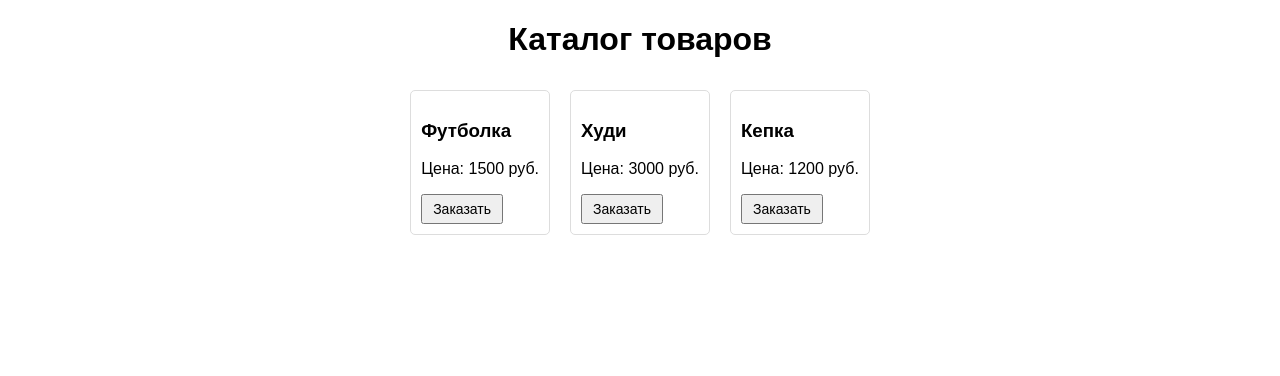
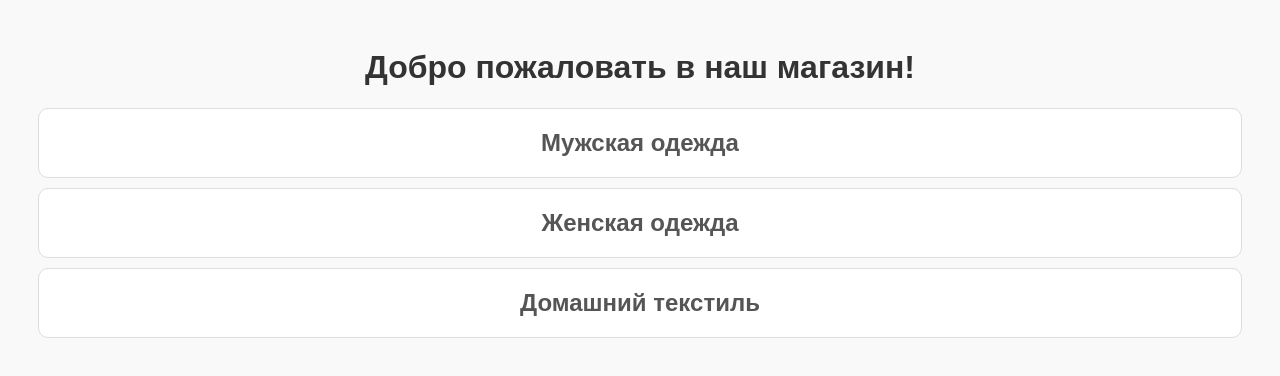
Before and after one commit to ikozlov13/telegram-mini-app, a website: page public/index.html in a window 1280 px wide. Drawn offline with Linux system fonts and the light colour scheme.

Commit message:
обновил главную страницу 2 раз

```diff
--- a/public/index.html
+++ b/public/index.html
@@ -3,58 +3,54 @@
 <head>
     <meta charset="UTF-8">
     <meta name="viewport" content="width=device-width, initial-scale=1.0">
-    <title>Telegram Mini App</title>
+    <title>Главная страница</title>
     <script async src="https://telegram.org/js/telegram-web-app.js"></script>
     <style>
         body {
             text-align: center;
             font-family: Arial, sans-serif;
+            padding: 20px;
+            background-color: #f9f9f9;
         }
-        .product {
+        h1 {
+            color: #333;
+        }
+        .category {
             border: 1px solid #ddd;
-            padding: 10px;
+            padding: 20px;
             margin: 10px;
-            border-radius: 5px;
-            display: inline-block;
-            text-align: left;
+            border-radius: 10px;
+            background-color: #fff;
+            cursor: pointer;
+            transition: background-color 0.3s ease;
         }
-        button {
-            padding: 5px 10px;
-            font-size: 14px;
-            cursor: pointer;
+        .category:hover {
+            background-color: #f1f1f1;
+        }
+        .category h2 {
+            margin: 0;
+            color: #555;
         }
     </style>
 </head>
 <body>
-    <h1>Каталог товаров</h1>
-    <div id="products"></div>
+    <h1>Добро пожаловать в наш магазин!</h1>
+    <div id="categories">
+        <div class="category" onclick="openCategory('men')">
+            <h2>Мужская одежда</h2>
+        </div>
+        <div class="category" onclick="openCategory('women')">
+            <h2>Женская одежда</h2>
+        </div>
+        <div class="category" onclick="openCategory('home')">
+            <h2>Домашний текстиль</h2>
+        </div>
+    </div>
 
     <script>
-        const products = [
-            { id: 1, name: "Футболка", price: "1500 руб." },
-            { id: 2, name: "Худи", price: "3000 руб." },
-            { id: 3, name: "Кепка", price: "1200 руб." }
-        ];
-
-        const productsContainer = document.getElementById("products");
-
-        products.forEach(product => {
-            const productElement = document.createElement("div");
-            productElement.className = "product";
-            productElement.innerHTML = `
-                <h3>${product.name}</h3>
-                <p>Цена: ${product.price}</p>
-                <button onclick="orderProduct(${product.id})">Заказать</button>
-            `;
-            productsContainer.appendChild(productElement);
-        });
-
-        function orderProduct(productId) {
-            const product = products.find(p => p.id === productId);
-            if (window.Telegram?.WebApp) {
-                window.Telegram.WebApp.sendData(JSON.stringify({ action: "order", product: product.name }));
-            }
-            alert(`Вы заказали: ${product.name}`);
+        function openCategory(category) {
+            // Переход на страницу товаров с параметром категории
+            window.location.href = `products.html?category=${category}`;
         }
     </script>
 </body>
```
